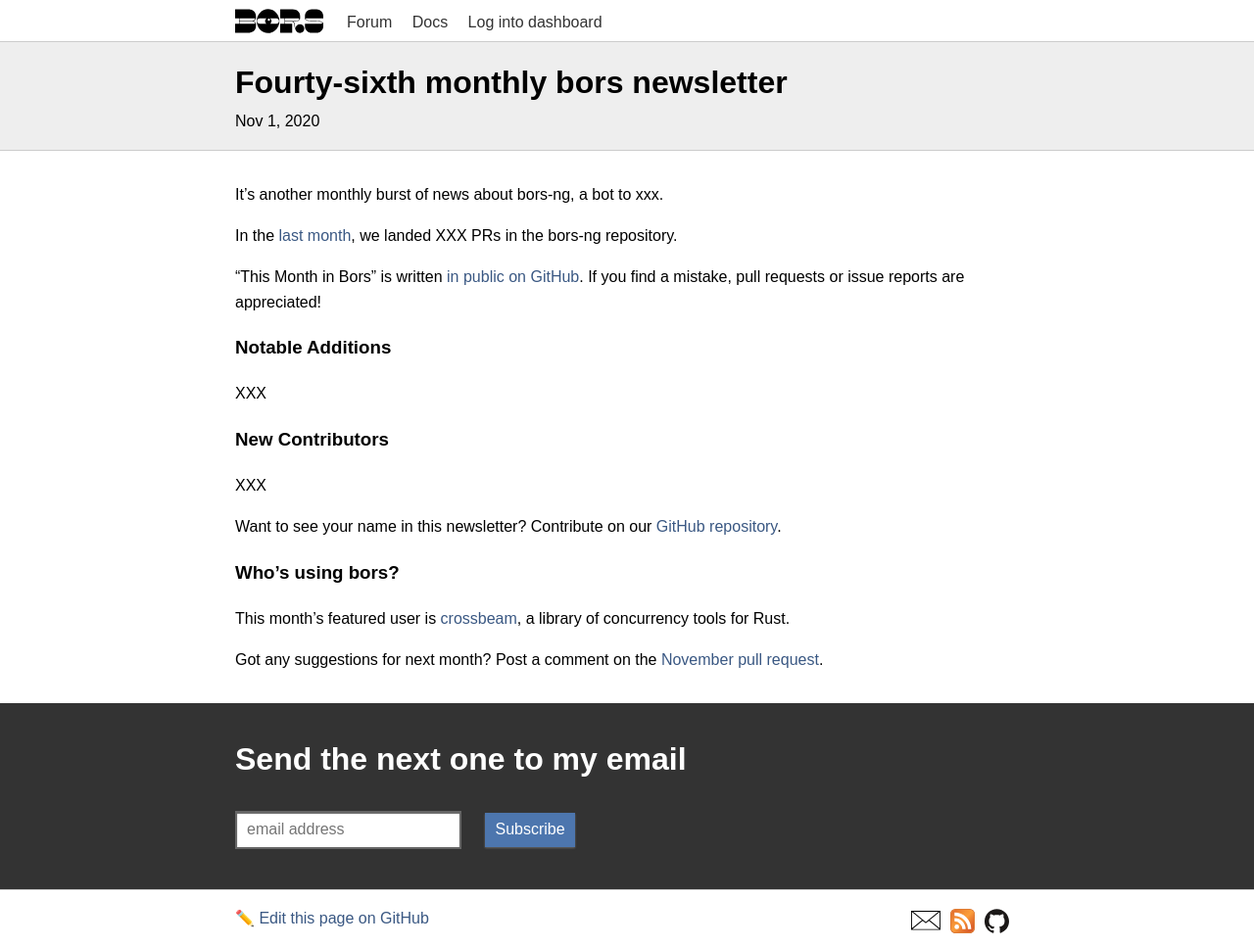
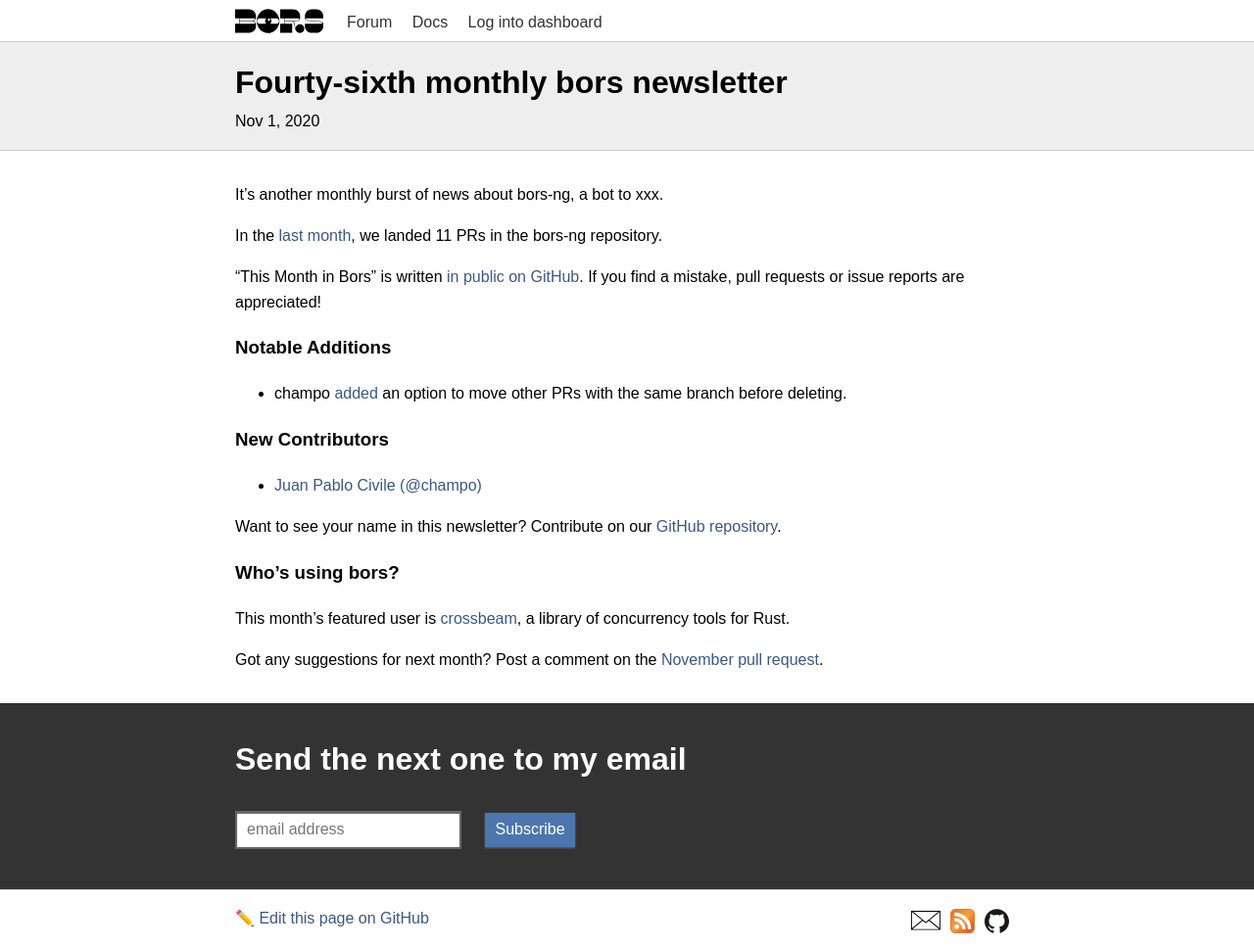
Before and after one commit to bors-ng/bors-ng.github.io, a Jekyll site: the page built from _posts/2020-11-01-tmib-46.md, in a window 1280 px wide. Shown: the whole page at 98% size. Built offline with Jekyll 4.4.1, drawn with Linux system fonts in a browser that asks for light colours.

Commit message:
Add bors-ng/bors-ng#1023
Add @champo as featured user

```diff
--- a/_posts/2020-11-01-tmib-46.md
+++ b/_posts/2020-11-01-tmib-46.md
@@ -8,8 +8,8 @@
 
 It's another monthly burst of news about bors-ng, a bot to xxx.
 
-In the [last month](https://github.com/bors-ng/bors-ng/pulls?utf8=%E2%9C%93&q=is%3Apr%20is%3Amerged%20closed%3A2019-12-01..2019-12-31),
-we landed XXX PRs in the bors-ng repository.
+In the [last month](https://github.com/bors-ng/bors-ng/pulls?utf8=%E2%9C%93&q=is%3Apr%20is%3Amerged%20closed%3A2020-10-01..2020-10-31),
+we landed 11 PRs in the bors-ng repository.
 
 "This Month in Bors" is written [in public on GitHub][GitHub for TMiB].
 If you find a mistake, pull requests or issue reports are appreciated!
@@ -19,12 +19,12 @@
 
 ### Notable Additions
 
-XXX
+* champo [added](https://github.com/bors-ng/bors-ng/pull/1023) an option to move other PRs with the same branch before deleting.
 
 
 ### New Contributors
 
-XXX
+* [Juan Pablo Civile (@champo)](https://github.com/champo)
 
 Want to see your name in this newsletter? Contribute on our [GitHub repository](https://github.com/bors-ng/bors-ng).
 
```
